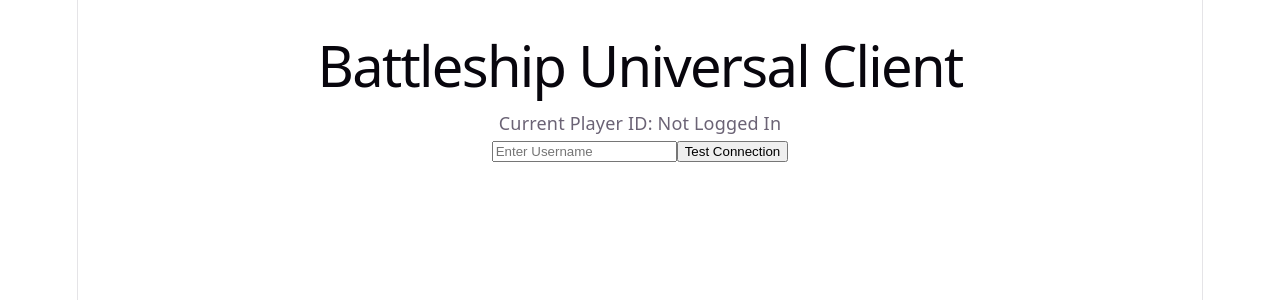
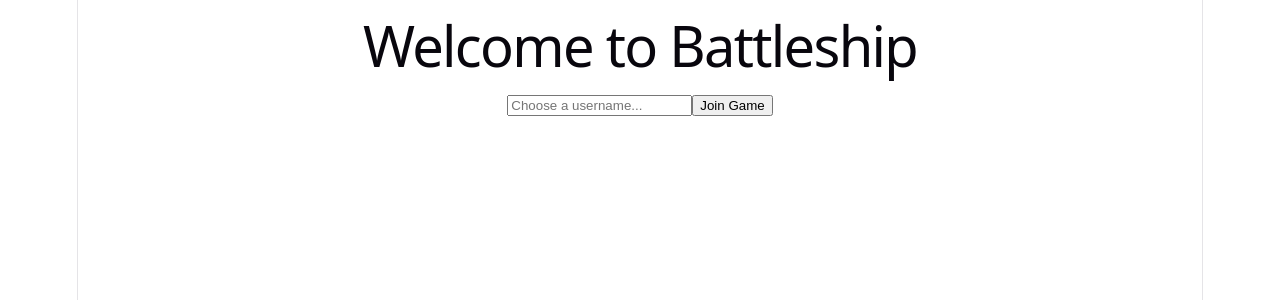
Before and after one commit to SStamper-Dev/warship, a React (Vite) app: page / in a window 1280 px wide. Shown: the top 300 px of the page. Built offline with nearby package versions, Linux system fonts and the light colour scheme.

Commit message:
Trying a dashboard

```diff
--- a/src/App.jsx
+++ b/src/App.jsx
@@ -1,38 +1,63 @@
 import { useState, useEffect } from 'react'
-import { createPlayer } from './api';
-import './App.css'
+import { createPlayer } from './api'
 
 function App() {
+  const [playerId, setPlayerId] = useState(localStorage.getItem('battleship_player_id'))
   const [username, setUsername] = useState('')
-  const [playerId, setPlayerId] = useState(localStorage.getItem('battleship_player_id'))
   const [error, setError] = useState(null)
 
-  const handleTestConnection = async () => {
+  // 1. Join Logic: Save ID and switch to Lobby
+  const handleJoin = async (e) => {
+    e.preventDefault()
     try {
-      setError(null)
-      const data = await createPlayer(username || 'Test_User_1')
+      const data = await createPlayer(username)
       setPlayerId(data.player_id)
-      console.log("Connection Successful! Player ID:", data.player_id)
+      localStorage.setItem('battleship_player_id', data.player_id) // Persist identity
     } catch (err) {
       setError(err.message)
-      console.error("Connection Failed:", err)
     }
   }
 
+  // 2. Conditional Rendering: Decide what to show
+  if (!playerId) {
+    return (
+      <div className="join-container">
+        <h1>Welcome to Battleship</h1>
+        <form onSubmit={handleJoin}>
+          <input
+            type="text"
+            placeholder="Choose a username..."
+            value={username}
+            onChange={(e) => setUsername(e.target.value)}
+            required
+          />
+          <button type="submit">Join Game</button>
+        </form>
+        {error && <p style={{ color: 'red' }}>{error}</p>}
+      </div>
+    )
+  }
+
   return (
-    <div style={{ padding: '20px' }}>
-      <h1>Battleship Universal Client</h1>
-      <p>Current Player ID: {playerId || 'Not Logged In'}</p>
+    <div className="lobby-container">
+      <header>
+        <h1>Battleship Lobby</h1>
+        <p>Logged in as Player #{playerId}</p>
+        <button onClick={() => {
+          localStorage.removeItem('battleship_player_id')
+          setPlayerId(null)
+        }}>Logout</button>
+      </header>
 
-      <input
-        type="text"
-        placeholder="Enter Username"
-        value={username}
-        onChange={(e) => setUsername(e.target.value)}
-      />
-      <button onClick={handleTestConnection}>Test Connection</button>
+      {/* This is where the Game List will go next */}
+      <div className="game-controls">
+        <button>Create New Game</button>
+      </div>
 
-      {error && <p style={{ color: 'red' }}>Error: {error}</p>}
+      <div className="active-games">
+        <h3>Your Active Games</h3>
+        <p>No games found yet...</p>
+      </div>
     </div>
   )
 }
```
